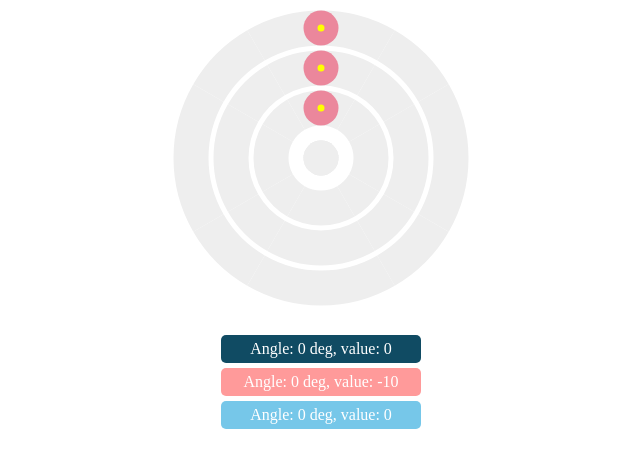
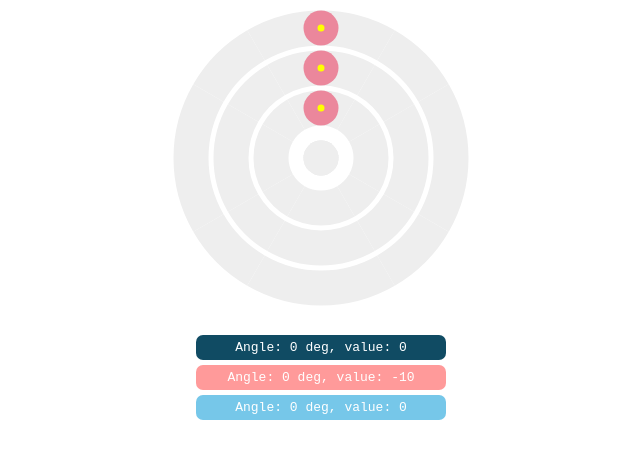
Before and after one commit to maslick/radiaSlider, a plain HTML site: page index.html in a window 1280 px wide. Shown: the whole page, without its empty margins (319-959 px from the left). Drawn offline with Linux system fonts and the light colour scheme.

Commit message:
added touchend handler, design

```diff
--- a/index.html
+++ b/index.html
@@ -30,11 +30,11 @@
 
     div {
         color: white;
-        border-radius: 5px;
-        padding-top: 5px;
-        padding-bottom: 5px;
-        width: 200px;
+        border-radius: 7px;
+        padding: 5px 5px;
+        width: 240px;
         margin: 5px auto;
+        font-family: monospace;
     }
 </style>
 
--- a/slider.js
+++ b/slider.js
@@ -33,6 +33,7 @@ function Slider(container) {
 
     this.container.addEventListener('touchstart', _handleTouch, false);
     this.container.addEventListener('touchmove', _handleMove, false);
+    this.container.addEventListener('touchend', _handleEnd, false);
 
     function getSelectedSlider() {
         var hip = Math.sqrt(Math.pow(event.layerX - self.x0, 2) + Math.pow(event.layerY - self.y0, 2));
@@ -80,6 +81,11 @@ function Slider(container) {
     function _handleMove(event) {
         event.preventDefault();
         _rotation();
+    }
+
+    function _handleEnd(event) {
+        event.preventDefault();
+        self.the_body.removeEventListener('mousemove', _rotation, false);
     }
 
 
```
